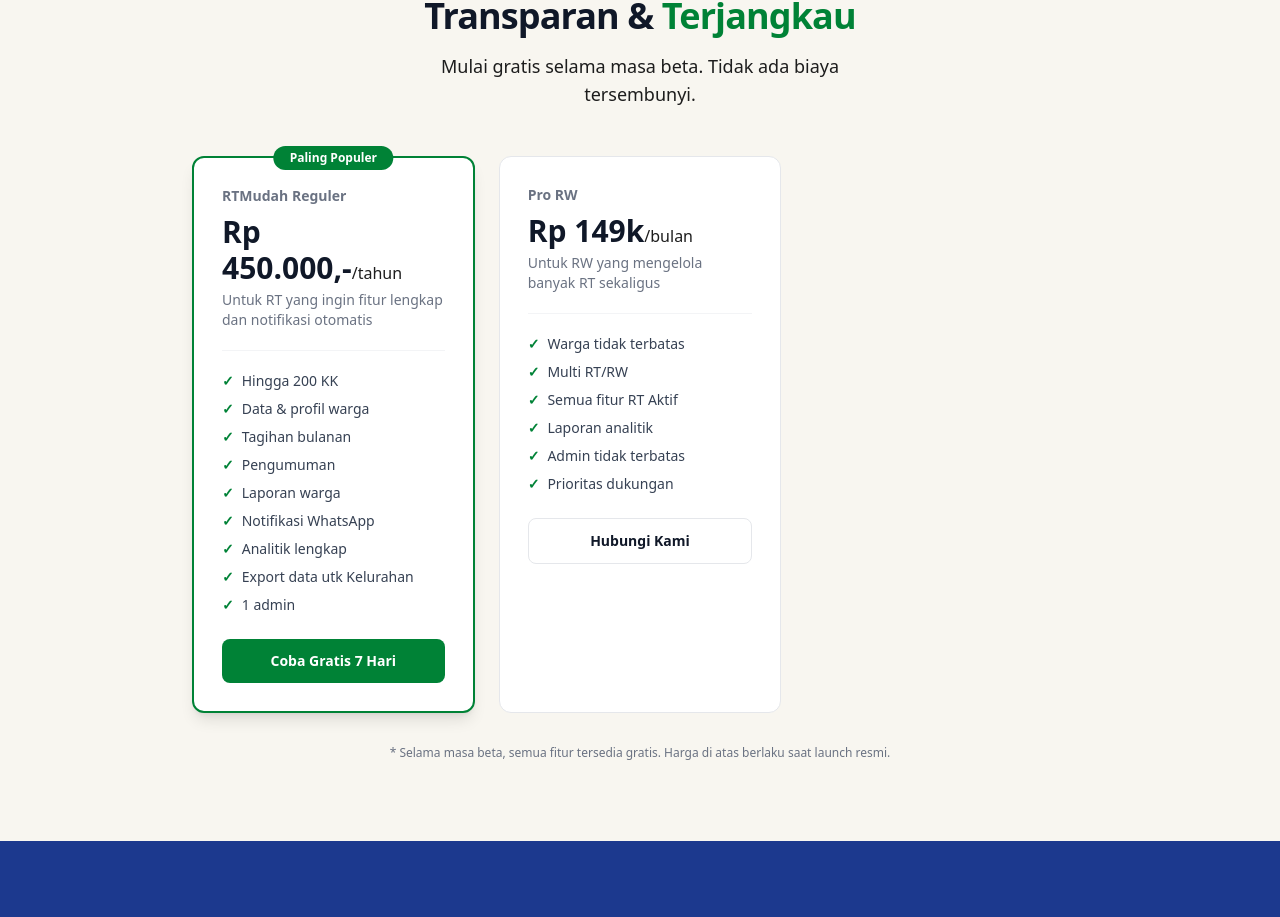
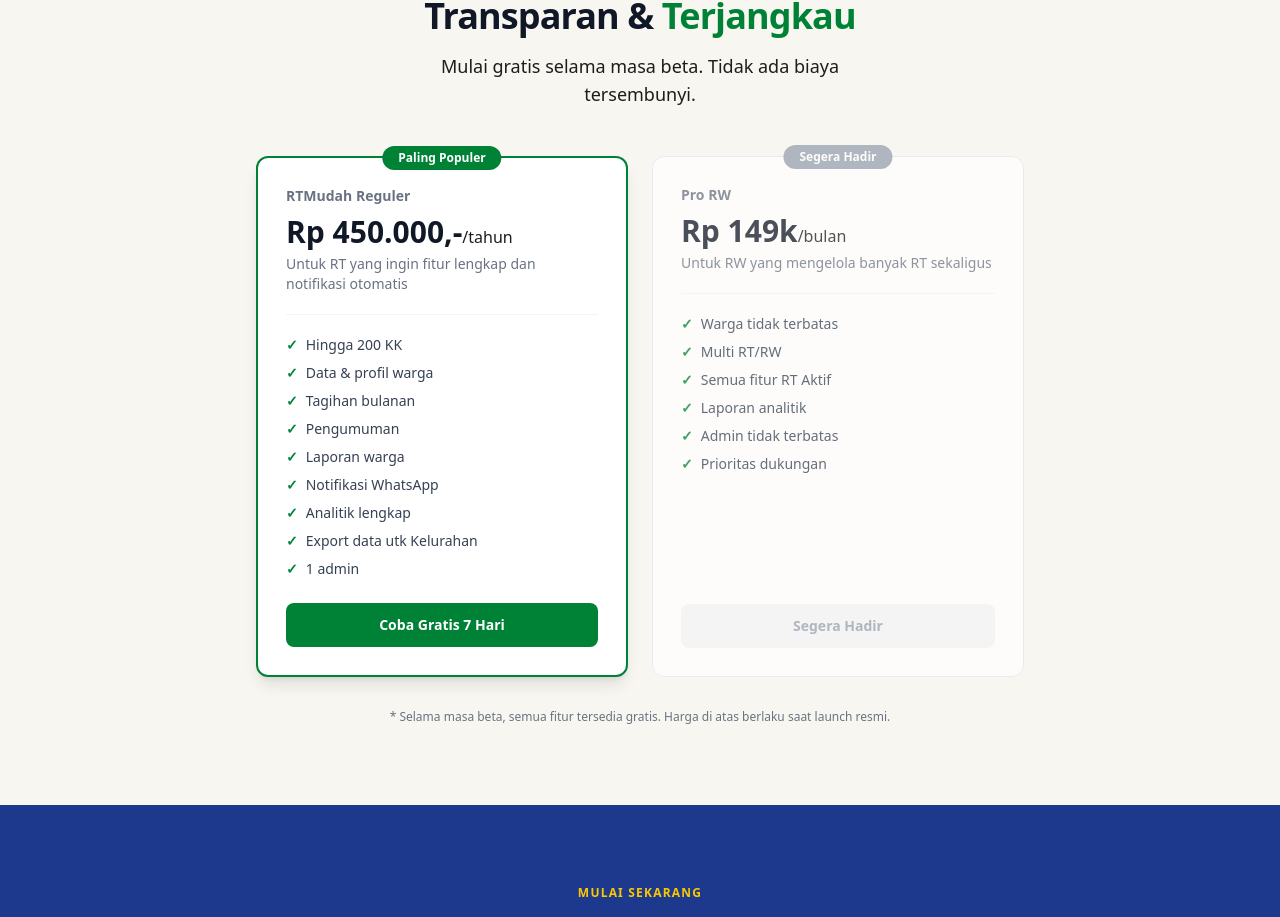
Before and after one commit to chrisimbolon/rtaktif, a Next.js app in the folder frontend/: page / in a window 1280 px wide. Shown: the part 2306-3223 px from the top of the page. Built offline with nearby package versions, Linux system fonts and the light colour scheme.

Commit message:
feat-frontend: update pricing cards

```diff
--- a/frontend/app/page.tsx
+++ b/frontend/app/page.tsx
@@ -275,6 +275,7 @@ export default function LandingPage() {
       </section>
 
       {/* ── PRICING ──────────────────────────────────────────────── */}
+      {/* ── PRICING ──────────────────────────────────────────────── */}
 <section id="harga" className="py-16 sm:py-20 px-4 sm:px-6">
   <div className="max-w-5xl mx-auto text-center">
     <div className="text-xs font-bold text-green-700 tracking-widest uppercase mb-3">Harga</div>
@@ -284,12 +285,17 @@ export default function LandingPage() {
     <p className="text-base sm:text-lg text-gray-500 max-w-md mx-auto mb-12">
       Mulai gratis selama masa beta. Tidak ada biaya tersembunyi.
     </p>
-          <div className="grid grid-cols-1 sm:grid-cols-3 gap-6 max-w-4xl mx-auto">
+    <div className="grid grid-cols-1 sm:grid-cols-2 gap-6 max-w-3xl mx-auto items-stretch">
       {PLANS.map((p) => (
-              <div key={p.name} className={`bg-white rounded-xl p-7 text-left relative ${p.featured ? "border-2 border-green-700 shadow-lg" : "border border-gray-200"}`}>
+        <div key={p.name} className={`bg-white rounded-xl p-7 text-left relative flex flex-col ${p.featured ? "border-2 border-green-700 shadow-lg" : "border border-gray-200"} ${!p.featured ? "opacity-75" : ""}`}>
           {p.featured && (
             <div className="absolute -top-3 left-1/2 -translate-x-1/2 bg-green-700 text-white px-4 py-1 rounded-full text-xs font-bold whitespace-nowrap">
               Paling Populer
+            </div>
+          )}
+          {!p.featured && (
+            <div className="absolute -top-3 left-1/2 -translate-x-1/2 bg-gray-400 text-white px-4 py-1 rounded-full text-xs font-bold whitespace-nowrap">
+              Segera Hadir
             </div>
           )}
           <div className="text-sm font-bold text-gray-500 mb-2">{p.name}</div>
@@ -297,16 +303,22 @@ export default function LandingPage() {
             {p.price}<span className="text-base font-medium text-gray-500">{p.period}</span>
           </div>
           <div className="text-sm text-gray-500 mb-5 pb-5 border-b border-gray-100">{p.desc}</div>
-                <ul className="space-y-2 mb-6">
+          <ul className="space-y-2 mb-6 flex-1">
             {p.features.map((f) => (
               <li key={f} className="text-sm text-gray-700 flex items-center gap-2">
                 <span className="text-green-700 font-bold">✓</span> {f}
               </li>
             ))}
           </ul>
-                <Link href={p.href} className={`block w-full py-3 rounded-lg font-bold text-sm text-center transition-colors ${p.featured ? "bg-green-700 text-white hover:bg-green-800" : "bg-white text-gray-900 border border-gray-200 hover:bg-gray-50"}`}>
+          {p.featured ? (
+            <Link href={p.href} className="block w-full py-3 rounded-lg font-bold text-sm text-center transition-colors bg-green-700 text-white hover:bg-green-800">
               {p.cta}
             </Link>
+          ) : (
+            <div className="block w-full py-3 rounded-lg font-bold text-sm text-center bg-gray-100 text-gray-400 cursor-not-allowed">
+              Segera Hadir
+            </div>
+          )}
         </div>
       ))}
     </div>
```
Lines whose indentation alone changed are shown as unchanged.
